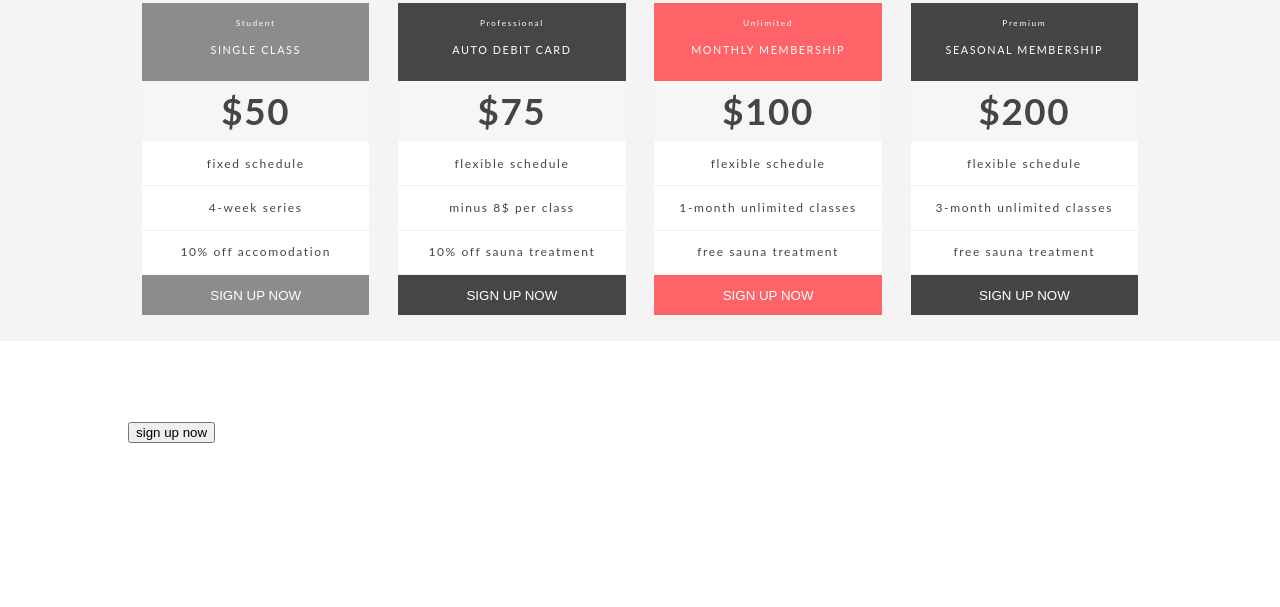
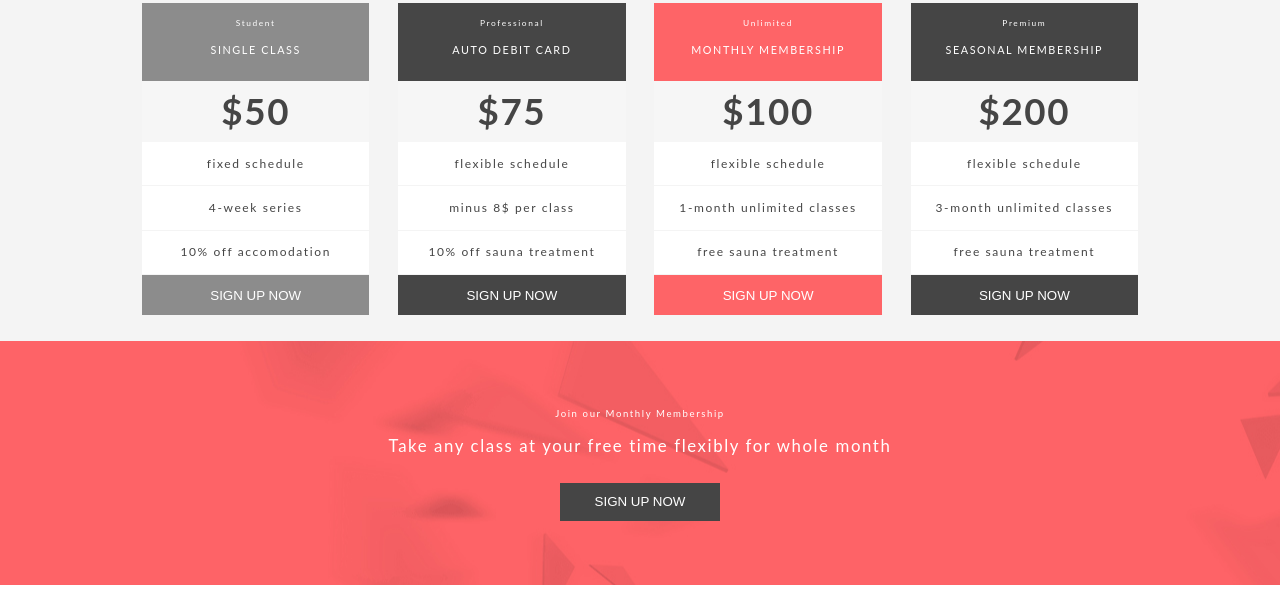
Before and after one commit to cgooyers/yoga-conversion, a website: page index.html in a window 1280 px wide. Shown: the part 2543-3150 px from the top of the page. Drawn offline with Linux system fonts and the light colour scheme.

Commit message:
styled sign-up section

```diff
--- a/index.html
+++ b/index.html
@@ -307,10 +307,12 @@
 		</section><!-- end of package -->
 
 		<section class="sign-up">
-			<div class="sign-up-inner">
-				<span>join our monthly membership</span>
-				<p>take any class at your free time flexibly for whole month</p>
-				<button class="big">sign up now</button>
+			<div class="grid">
+				<div class="sign-up-inner grid__item desk--one-whole">
+					<span>Join our Monthly Membership</span>
+					<p>Take any class at your free time flexibly for whole month</p>
+					<button class="big">sign up now</button>
+				</div>
 			</div>
 		</section><!-- end of sign-up -->
 
--- a/sass/style.scss
+++ b/sass/style.scss
@@ -431,10 +431,27 @@ section.package {
 	}
 
 }
+// END OF PACKAGE STYLES
 
+// START OF SIGN UP STYLES
+section.sign-up {
+	text-align: center;
+	background: url("../assets/header-herobg.jpg") no-repeat center;
+	color: white;
+	padding: 5%;
 
-
-
-
-
-// END OF PACKAGE STYLES
+		span {
+			font-size: 80%;
+		}
+		p {
+			font-size: 140%;
+		}
+		button {
+			background: $drkest-grey;
+			padding: 1% 3%;
+			border: none;
+			color: white;
+			text-transform: uppercase;
+			margin-top: 1%;
+		}
+}
```
Also changed, not shown: css/style.css.
